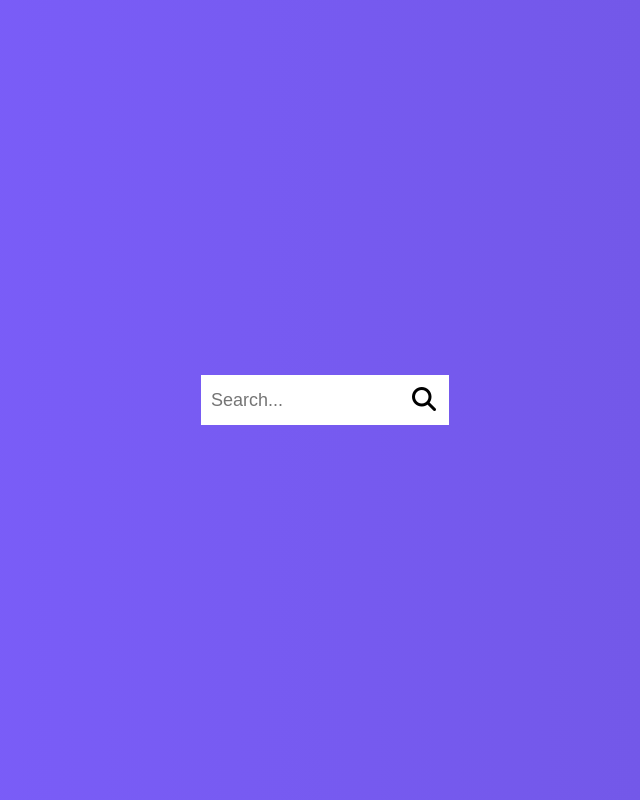
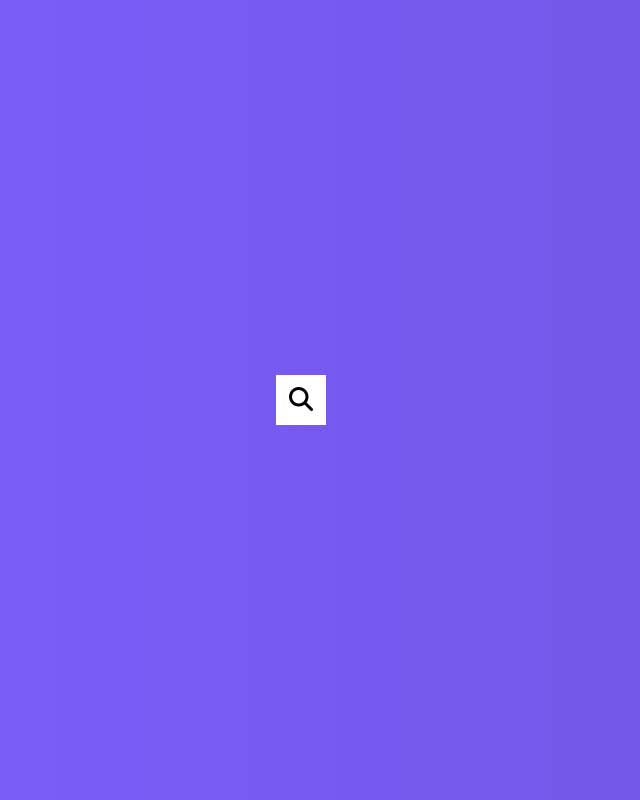
Before and after one commit to plus8bit/hiddenSearch, a plain HTML site: page index.html in a window 1280 px wide. Shown: the whole page, without its empty margins (339-979 px from the left). Drawn offline with Linux system fonts and the light colour scheme.

Commit message:
Add toggle functionality to search bar

```diff
--- a/index.html
+++ b/index.html
@@ -9,7 +9,7 @@
   <title>Hidden Search</title>
 </head>
 <body>
-  <div class="search active">
+  <div class="search">
     <input type="text" class="input" placeholder="Search...">
     <button class="btn">
       <i class="fas fa-search"></i>
--- a/script.js
+++ b/script.js
@@ -0,0 +1,8 @@
+const search = document.querySelector('.search')
+const btn = document.querySelector('.btn')
+const input = document.querySelector('.input')
+
+btn.addEventListener('click', () => {
+  search.classList.toggle('active')
+  input.focus()
+})
```
